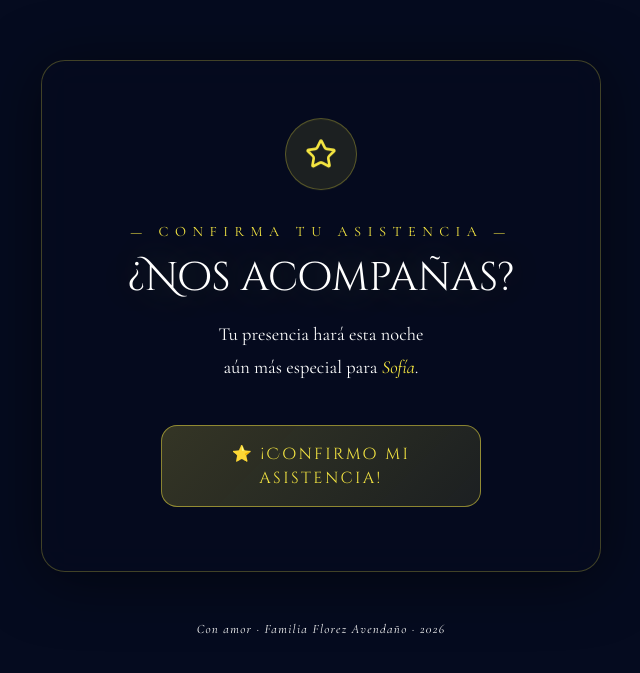
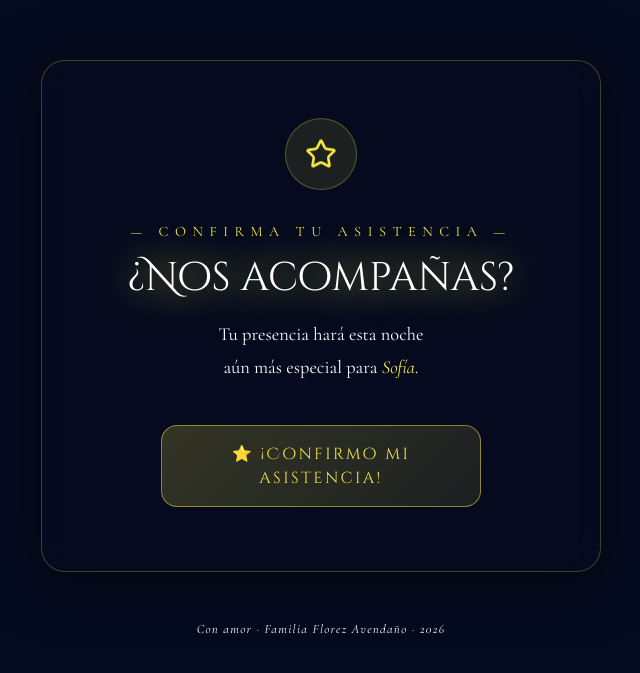
Before and after one commit to Florezzz17/InvitacionSofiaXV, a React (Vite) app in the folder sofia-15/: page / in a window 1280 px wide. Shown: the part 6072-6745 px from the top of the page, without its empty margins (319-959 px from the left). Built offline with nearby package versions, Linux system fonts and the light colour scheme.

Commit message:
cambios ios 3

```diff
--- a/sofia-15/src/components/sections/Confirmacion.jsx
+++ b/sofia-15/src/components/sections/Confirmacion.jsx
@@ -114,7 +114,7 @@ export default function Confirmacion() {
               fontFamily: "'Cinzel Decorative', cursive",
               color: '#ffffff',
               fontSize: 'clamp(1.6rem, 4vw, 2.5rem)',
-              textShadow: '0 0 40px rgba(245,230,66,0.3)',
+              textShadow: '0 0 40px rgb(245, 230, 66)',
               marginBottom: '1rem',
               lineHeight: 1.2,
             }}>
```
